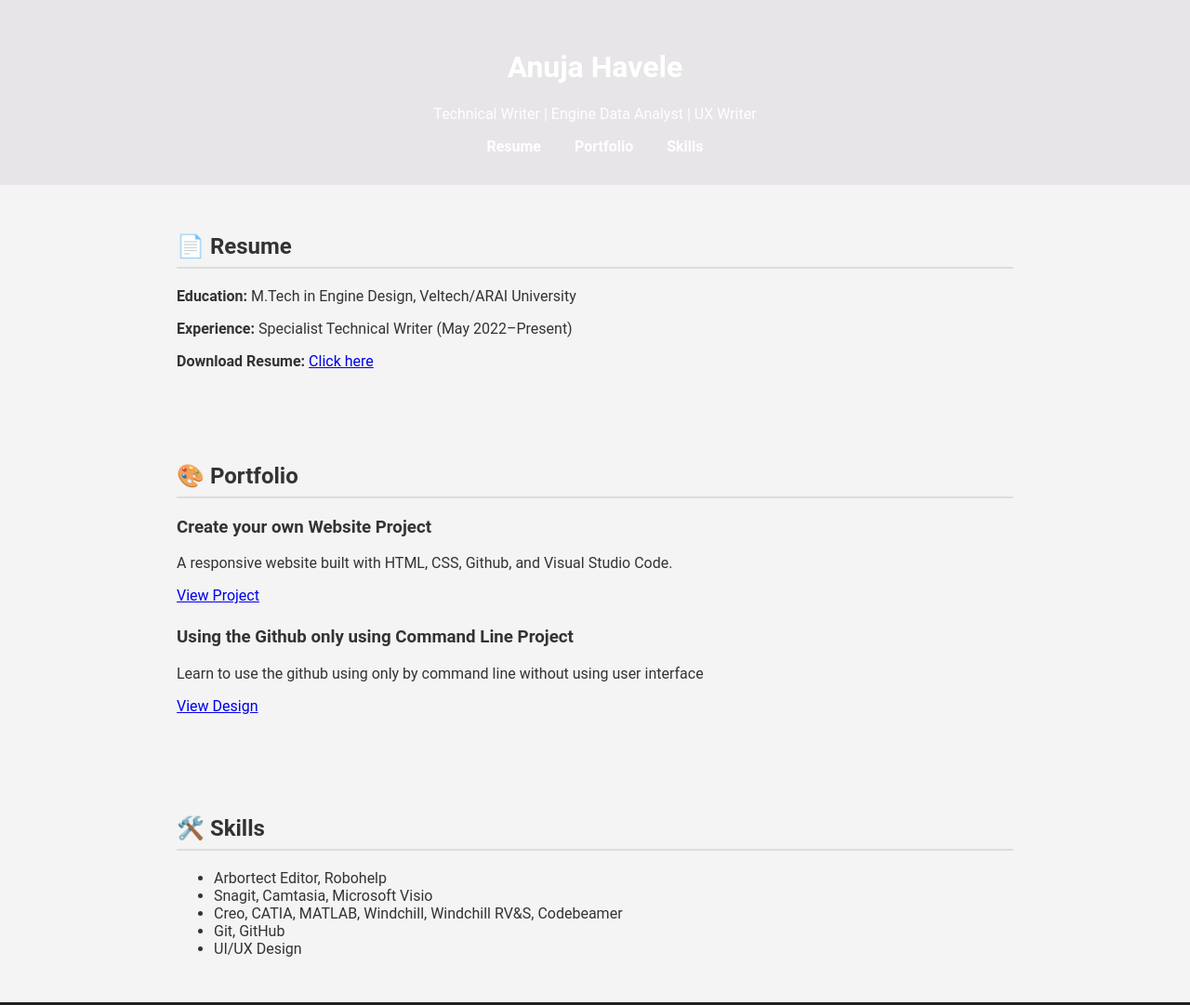
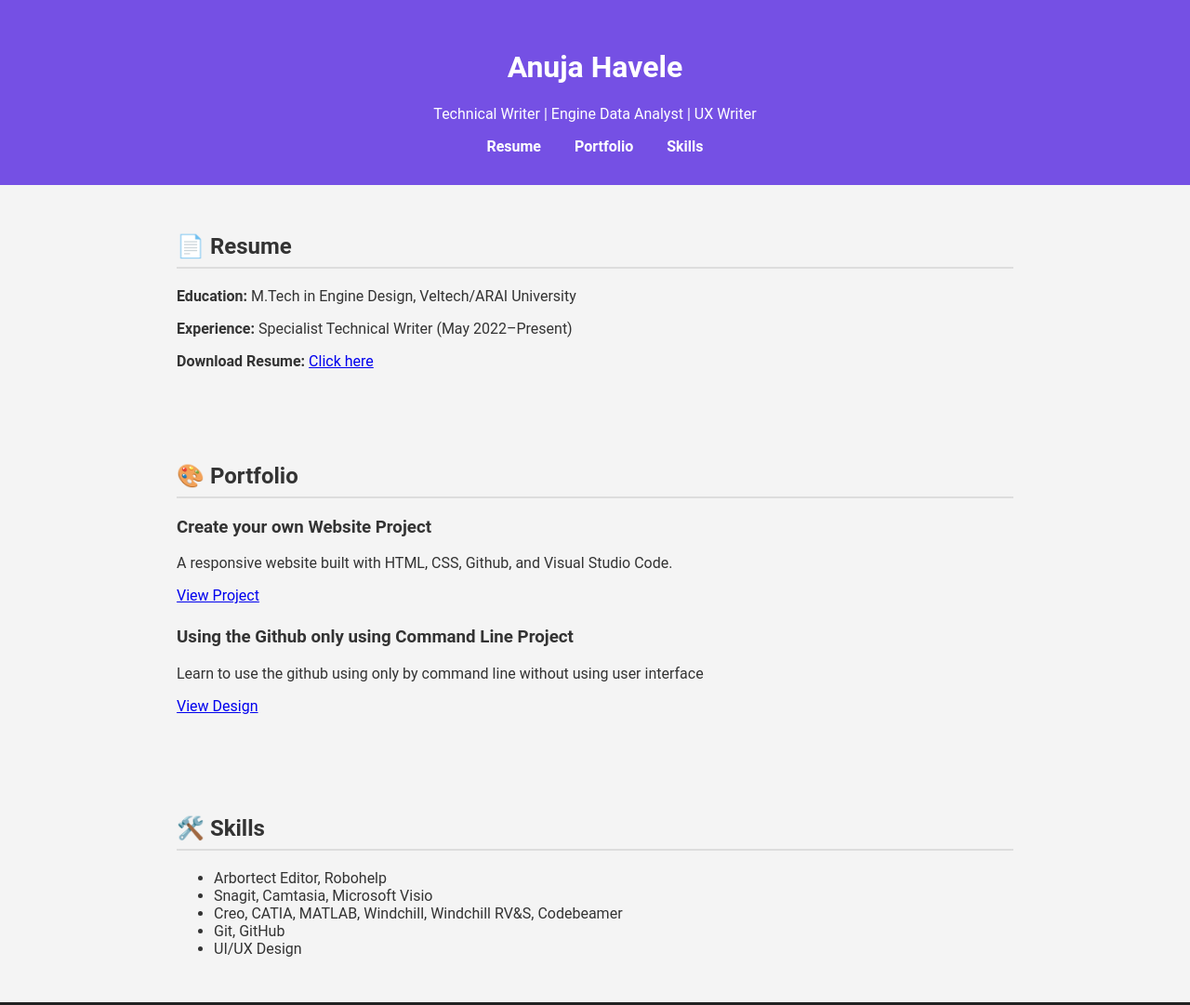
Before and after one commit to anujanh/mywebsite, a plain HTML site: page index.html in a window 1280 px wide. Shown: the top 1081 px of the page at 93% size. Drawn offline with Linux system fonts and the light colour scheme.

Commit message:
added color

```diff
--- a/index.html
+++ b/index.html
@@ -12,7 +12,7 @@
       color: #333;
     }
     header {
-      background-color: #3131;
+      background-color: #7550e4;
       color: #fff;
       padding: 2rem;
       text-align: center;
```
